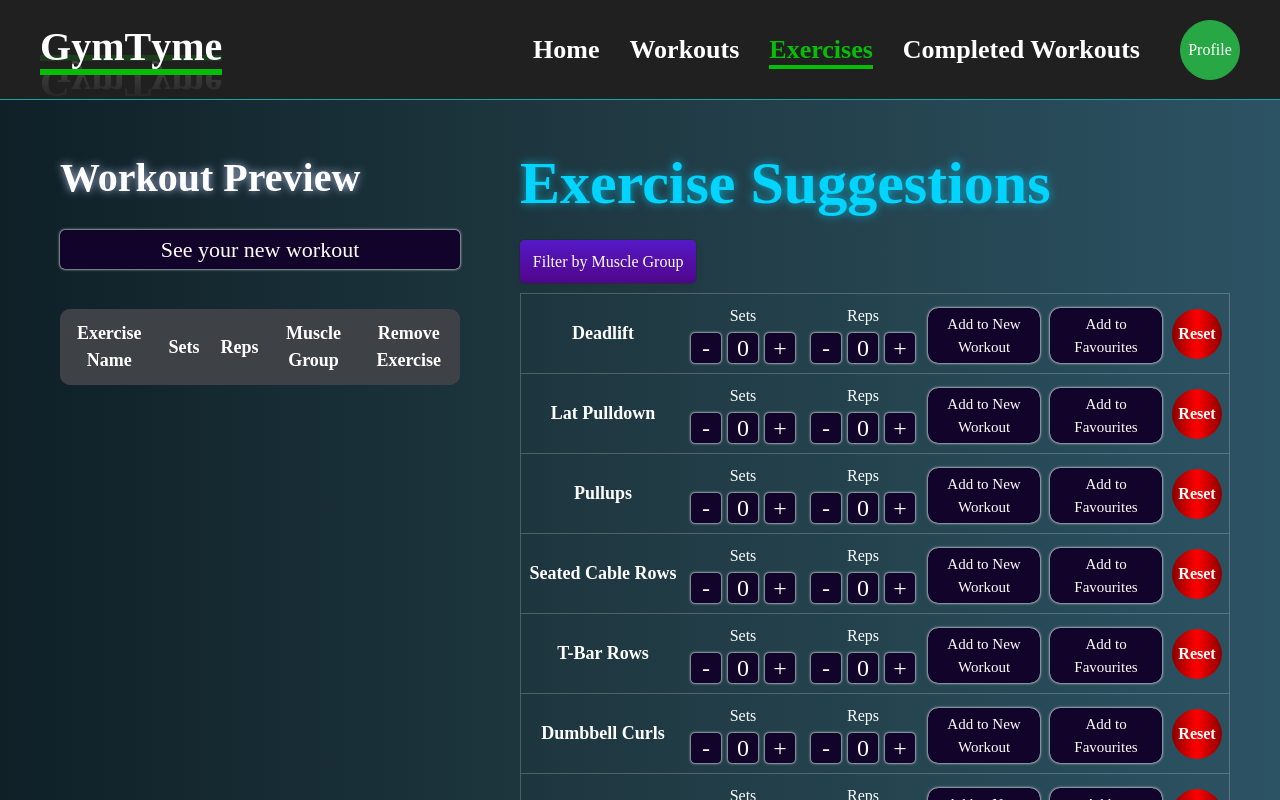
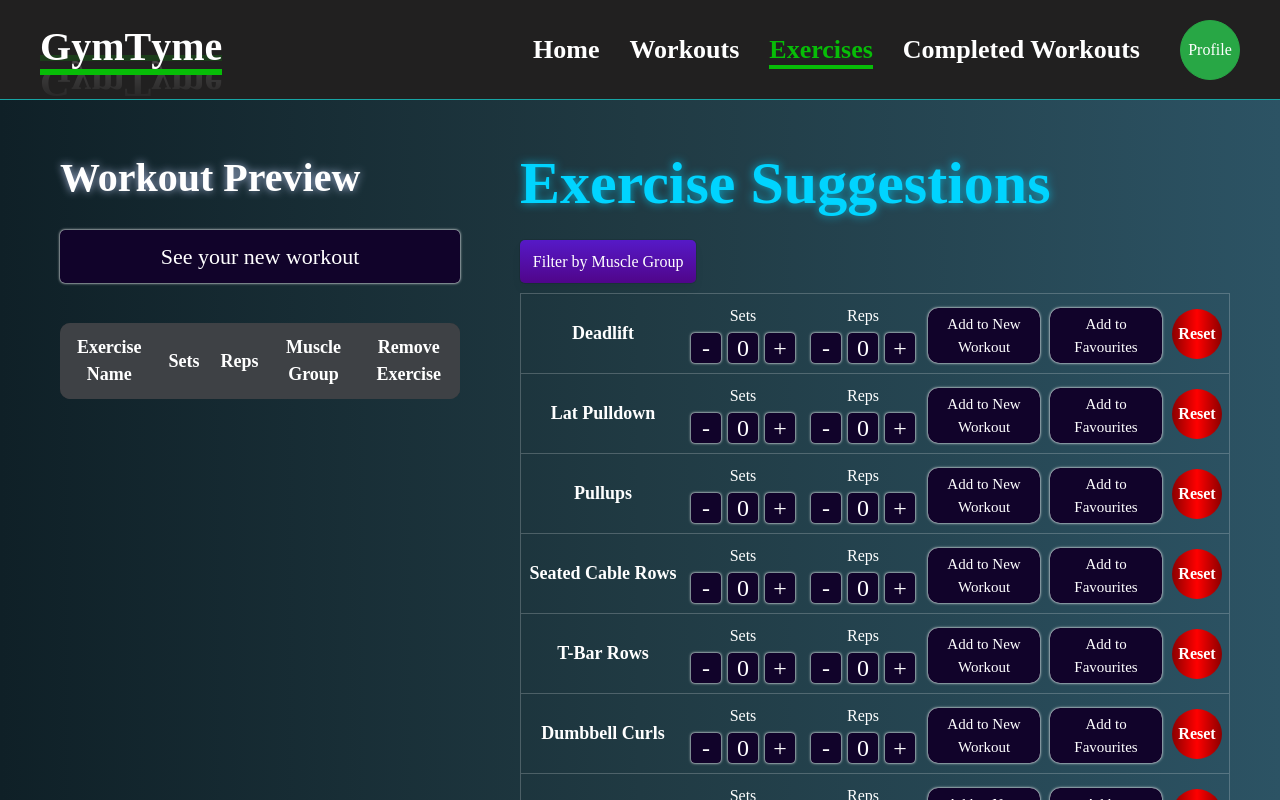
Before and after one commit to Satokii/gymtyme, a React (Vite) app: page /exercises in a window 1280 px wide. Shown: the top 800 px of the page. Built offline with nearby package versions, Linux system fonts and the light colour scheme; a web font is replaced by a local one.

Commit message:
refactor: update workout-preview-workout-btn padding

```diff
--- a/src/styles/exercises/exercises.css
+++ b/src/styles/exercises/exercises.css
@@ -38,7 +38,7 @@
 .workout-preview-workout-btn {
   border: none;
   color: white;
-  padding: 3px 10px;
+  padding: 10px 20px;
   margin-bottom: 20px;
   font-size: 22px;
   border-radius: 5px;
```
